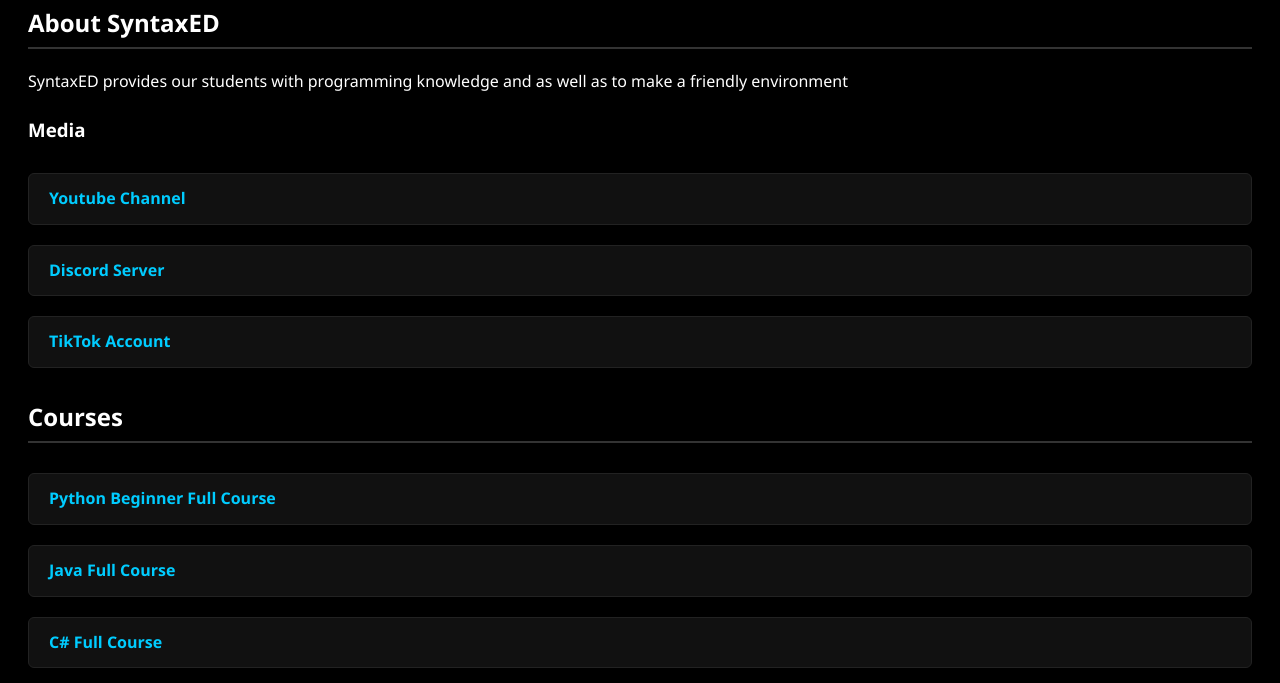
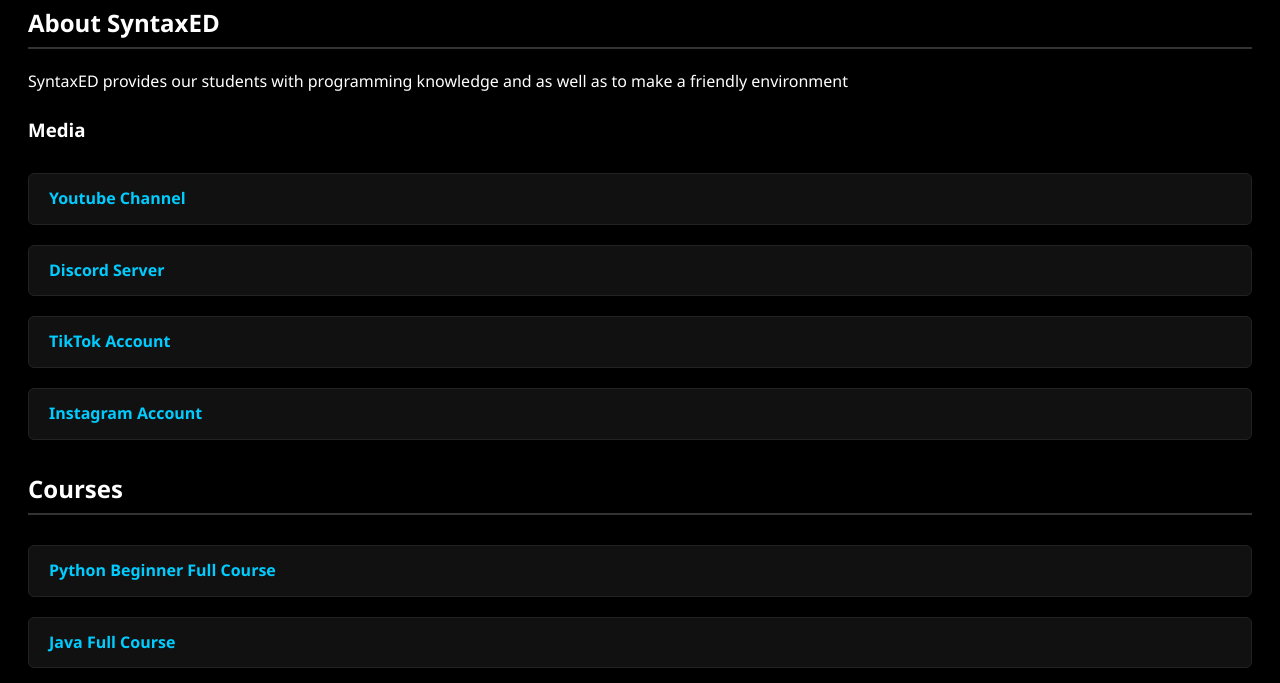
Before and after one commit to SyntaxED-net/SyntaxED, a plain HTML site: page index.html in a window 1280 px wide. Shown: the part 117-800 px from the top of the page. Drawn offline with Linux system fonts and the light colour scheme.

Commit message:
Update index.html

```diff
--- a/index.html
+++ b/index.html
@@ -15,6 +15,8 @@
             <a href="https://discord.gg/FEHbRMERPu" target="_blank"> Discord Server </a>
             <br>
             <a href="https://www.tiktok.com/@official.syntaxed.net?_t=ZP-8xBZfOymWAo&_r=1" target="_blank"> TikTok Account </a>
+            <br>
+            <a href="https://www.instagram.com/official.syntaxed.ig?igsh=bXphd3hmem5sZ3l3&utm_source=qr" target="_blank"> Instagram Account </a>
 
             <h2> Courses </h2>
 
```
